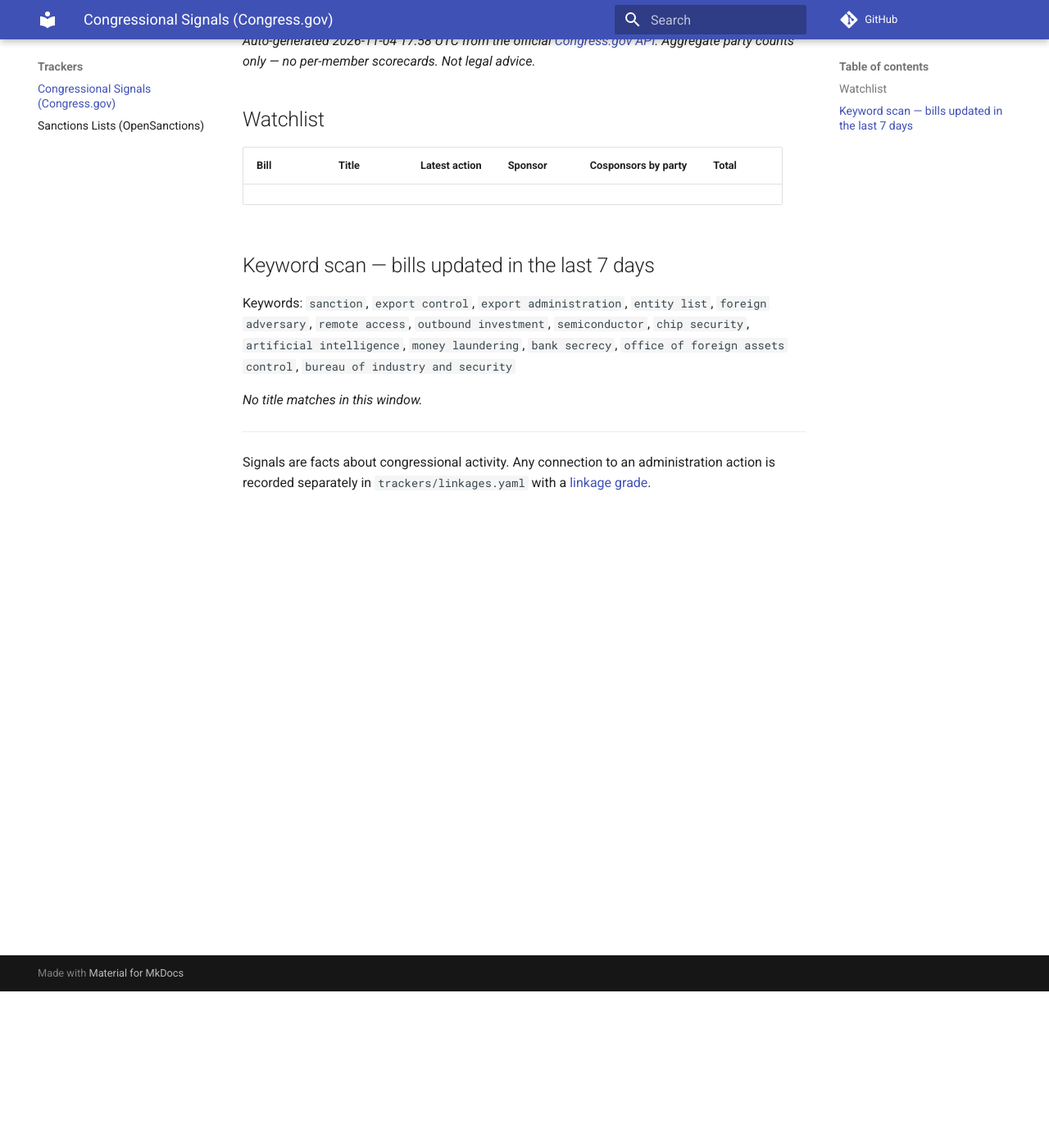
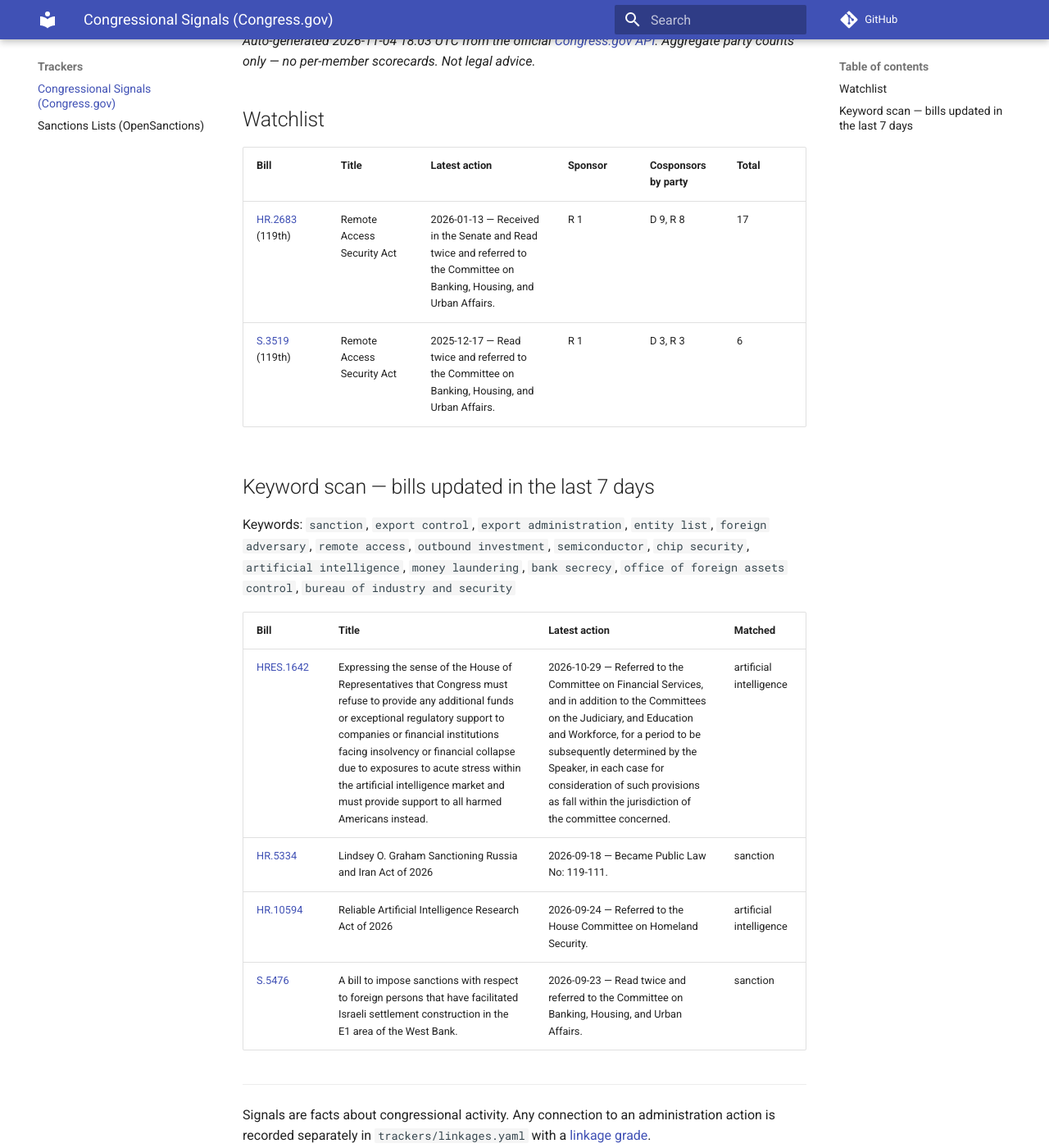
Before and after one commit to felipelago17/Congressional-Influence-Sanctions-Export-Controls, an MkDocs documentation site: the page built from docs/trackers/congress-signals.md, in a window 1280 px wide and 1400 px high, scrolled down 191 px. Shown: the whole window at 82% size. Built offline with MkDocs 1.6.1 and Material for MkDocs 9.7.7, drawn with Linux system fonts in a browser that asks for light colours; comment, search, counter and statistics services are not loaded.

Commit message:
data: congress signals 2026-11-04

```diff
--- a/docs/trackers/congress-signals.md
+++ b/docs/trackers/congress-signals.md
@@ -1,17 +1,24 @@
 # Congressional signals (Congress.gov API)
 
-*Auto-generated 2026-11-04 17:58 UTC from the official [Congress.gov API](https://api.congress.gov/). Aggregate party counts only — no per-member scorecards. Not legal advice.*
+*Auto-generated 2026-11-04 18:03 UTC from the official [Congress.gov API](https://api.congress.gov/). Aggregate party counts only — no per-member scorecards. Not legal advice.*
 
 ## Watchlist
 
 | Bill | Title | Latest action | Sponsor | Cosponsors by party | Total |
 |---|---|---|---|---|---|
+| [HR.2683](https://www.congress.gov/bill/119th-congress/house-bill/2683) (119th) | Remote Access Security Act | 2026-01-13 — Received in the Senate and Read twice and referred to the Committee on Banking, Housing, and Urban Affairs. | R 1 | D 9, R 8 | 17 |
+| [S.3519](https://www.congress.gov/bill/119th-congress/senate-bill/3519) (119th) | Remote Access Security Act | 2025-12-17 — Read twice and referred to the Committee on Banking, Housing, and Urban Affairs. | R 1 | D 3, R 3 | 6 |
 
 ## Keyword scan — bills updated in the last 7 days
 
 Keywords: `sanction`, `export control`, `export administration`, `entity list`, `foreign adversary`, `remote access`, `outbound investment`, `semiconductor`, `chip security`, `artificial intelligence`, `money laundering`, `bank secrecy`, `office of foreign assets control`, `bureau of industry and security`
 
-_No title matches in this window._
+| Bill | Title | Latest action | Matched |
+|---|---|---|---|
+| [HRES.1642](https://www.congress.gov/bill/119th-congress/house-resolution/1642) | Expressing the sense of the House of Representatives that Congress must refuse to provide any additional funds or exceptional regulatory support to companies or financial institutions facing insolvency or financial collapse due to exposures to acute stress within the artificial intelligence market and must provide support to all harmed Americans instead. | 2026-10-29 — Referred to the Committee on Financial Services, and in addition to the Committees on the Judiciary, and Education and Workforce, for a period to be subsequently determined by the Speaker, in each case for consideration of such provisions as fall within the jurisdiction of the committee concerned. | artificial intelligence |
+| [HR.5334](https://www.congress.gov/bill/119th-congress/house-bill/5334) | Lindsey O. Graham Sanctioning Russia and Iran Act of 2026 | 2026-09-18 — Became Public Law No: 119-111. | sanction |
+| [HR.10594](https://www.congress.gov/bill/119th-congress/house-bill/10594) | Reliable Artificial Intelligence Research Act of 2026 | 2026-09-24 — Referred to the House Committee on Homeland Security. | artificial intelligence |
+| [S.5476](https://www.congress.gov/bill/119th-congress/senate-bill/5476) | A bill to impose sanctions with respect to foreign persons that have facilitated Israeli settlement construction in the E1 area of the West Bank. | 2026-09-23 — Read twice and referred to the Committee on Banking, Housing, and Urban Affairs. | sanction |
 
 ---
 Signals are facts about congressional activity. Any connection to an administration action is recorded separately in `trackers/linkages.yaml` with a [linkage grade](../methodology/linkage-grades.md).
```
Also changed, not shown: 1 other file.
